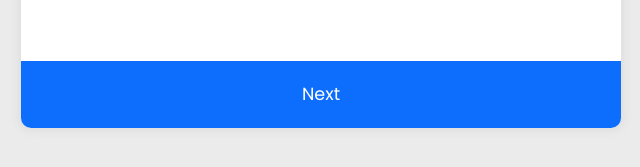
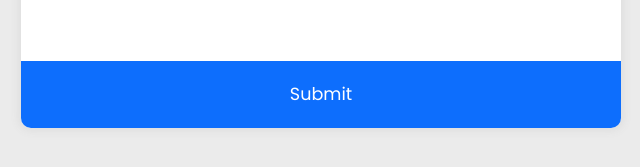
Before and after one commit to abdulelah22330/quiz-app2, a plain HTML site: page index.html in a window 1280 px wide. Shown: the part 455-622 px from the top of the page, 319-959 px from the left. Drawn offline with Linux system fonts and the light colour scheme.

Commit message:
minor change in html

```diff
--- a/index.html
+++ b/index.html
@@ -23,7 +23,7 @@
         </div>
 
 
-        <button>Next</button>
+        <button>Submit</button>
     </div>
 
 
```
